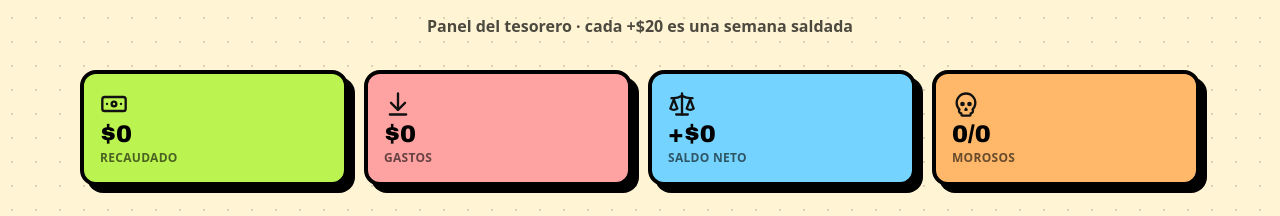
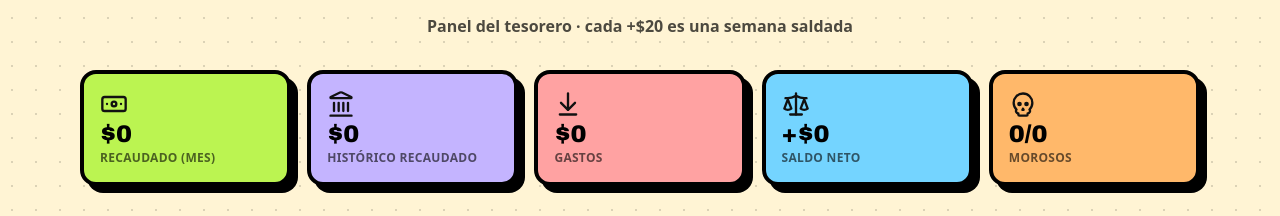
Before and after one commit to ImJesUs2006/TesoRun, a Next.js app: page /admin-teso in a window 1280 px wide. Shown: the part 138-354 px from the top of the page. Built offline with nearby package versions, Linux system fonts and the light colour scheme; no server answers; the database is empty.

Commit message:
Fix: Historico

```diff
--- a/app/admin-teso/page.tsx
+++ b/app/admin-teso/page.tsx
@@ -28,7 +28,7 @@ export default async function AdminTesoPage({
   const comentariosTotalPaginas = Math.max(1, Math.ceil(totalComentarios / COMENTARIOS_ADMIN_POR_PAGINA));
   const comentariosPagina = Math.max(1, Math.min(Number(comentariosPaginaRaw) || 1, comentariosTotalPaginas));
 
-  const [alumnos, anuncios, transacciones, ingresosMes, gastosMes, comentarios, encuestas, sugerencias, configuracion] =
+  const [alumnos, anuncios, transacciones, ingresosMes, historicoIngresos, gastosMes, comentarios, encuestas, sugerencias, configuracion] =
     await Promise.all([
       prisma.alumno.findMany({ orderBy: { nombre: "asc" } }),
       prisma.anuncio.findMany({ orderBy: { fecha: "desc" }, take: 20 }),
@@ -39,6 +39,10 @@ export default async function AdminTesoPage({
       }),
       prisma.transaccion.aggregate({
         where: { tipo: "INGRESO", fecha: { gte: inicioMes } },
+        _sum: { monto: true },
+      }),
+      prisma.transaccion.aggregate({
+        where: { tipo: "INGRESO" },
         _sum: { monto: true },
       }),
       prisma.transaccion.aggregate({
@@ -65,6 +69,7 @@ export default async function AdminTesoPage({
     ]);
 
   const recaudado = ingresosMes._sum.monto ?? 0;
+  const historico = historicoIngresos._sum.monto ?? 0;
   const gastos = gastosMes._sum.monto ?? 0;
 
   // Deuda en tiempo real (no se guarda en BD).
@@ -88,7 +93,7 @@ export default async function AdminTesoPage({
       </p>
 
       <ToastProvider>
-        <Resumen recaudado={recaudado} gastos={gastos} morosos={morosos} alumnos={alumnos.length} />
+        <Resumen recaudado={recaudado} historico={historico} gastos={gastos} morosos={morosos} alumnos={alumnos.length} />
 
         <div className="flex flex-wrap justify-center gap-3">
           <a
--- a/app/page.tsx
+++ b/app/page.tsx
@@ -3,7 +3,7 @@ import { META_MENSUAL } from "@/lib/config";
 import { calcularDeuda } from "@/lib/deuda";
 import { cookies } from "next/headers";
 import { COOKIE_DEVICE } from "@/lib/seguridad";
-import { ArrowDownToLine, Banknote, CalendarDays, FileSpreadsheet, Scale } from "lucide-react";
+import { ArrowDownToLine, Banknote, CalendarDays, FileSpreadsheet, Landmark, Scale } from "lucide-react";
 import { AnunciosCinta } from "@/components/anuncios-cinta";
 import { CarruselSeBusca } from "@/components/carrusel-se-busca";
 import { ListaAlumnos } from "@/components/lista-alumnos";
@@ -33,7 +33,7 @@ export default async function HomePage({
 
   const deviceId = (await cookies()).get(COOKIE_DEVICE)?.value ?? null;
 
-  const [alumnos, anuncios, comentarios, totalComentarios, encuestas, pagos, ingresosMes, gastosMes, gastos, configuracion] =
+  const [alumnos, anuncios, comentarios, totalComentarios, encuestas, pagos, ingresosMes, historicoIngresos, gastosMes, gastos, configuracion] =
     await Promise.all([
       prisma.alumno.findMany({
         orderBy: [
@@ -81,6 +81,10 @@ export default async function HomePage({
       }),
       prisma.transaccion.aggregate({
         where: { tipo: "INGRESO", fecha: { gte: inicioMes } },
+        _sum: { monto: true },
+      }),
+      prisma.transaccion.aggregate({
+        where: { tipo: "INGRESO" },
         _sum: { monto: true },
       }),
       prisma.transaccion.aggregate({
@@ -174,6 +178,7 @@ export default async function HomePage({
   const heroes = alumnosConDeuda.filter((a) => a.deuda === 0);
   const morosos = alumnosConDeuda.filter((a) => a.deuda > 0);
   const recaudado = ingresosMes._sum.monto ?? 0;
+  const historico = historicoIngresos._sum.monto ?? 0;
   const gastosTotal = gastosMes._sum.monto ?? 0;
   const saldo = recaudado - gastosTotal;
 
@@ -198,7 +203,10 @@ export default async function HomePage({
 
         <div className="flex flex-wrap justify-center gap-3">
           <span className="inline-flex items-center gap-1.5 rounded-full border-2 border-black bg-lime-300 px-3 py-1 font-black text-black">
-            <Banknote className="h-4 w-4" /> Recaudado: ${recaudado}
+            <Banknote className="h-4 w-4" /> Recaudado (mes): ${recaudado}
+          </span>
+          <span className="inline-flex items-center gap-1.5 rounded-full border-2 border-black bg-violet-300 px-3 py-1 font-black text-black">
+            <Landmark className="h-4 w-4" /> Histórico: ${historico}
           </span>
           <span className="inline-flex items-center gap-1.5 rounded-full border-2 border-black bg-red-300 px-3 py-1 font-black text-black">
             <ArrowDownToLine className="h-4 w-4" /> Gastos: ${gastosTotal}
--- a/components/admin/resumen.tsx
+++ b/components/admin/resumen.tsx
@@ -1,24 +1,31 @@
 "use client";
 
 import { motion } from "framer-motion";
-import { ArrowDownToLine, Banknote, Scale, Skull } from "lucide-react";
+import { ArrowDownToLine, Banknote, Landmark, Scale, Skull } from "lucide-react";
 
 type Props = {
   recaudado: number;
+  historico: number;
   gastos: number;
   morosos: number;
   alumnos: number;
 };
 
-export function Resumen({ recaudado, gastos, morosos, alumnos }: Props) {
+export function Resumen({ recaudado, historico, gastos, morosos, alumnos }: Props) {
   const saldo = recaudado - gastos;
 
   const tarjetas = [
     {
-      etiqueta: "Recaudado",
+      etiqueta: "Recaudado (mes)",
       valor: `$${recaudado}`,
       color: "bg-lime-300",
       Icono: Banknote,
+    },
+    {
+      etiqueta: "Histórico recaudado",
+      valor: `$${historico}`,
+      color: "bg-violet-300",
+      Icono: Landmark,
     },
     { etiqueta: "Gastos", valor: `$${gastos}`, color: "bg-red-300", Icono: ArrowDownToLine },
     {
@@ -31,7 +38,7 @@ export function Resumen({ recaudado, gastos, morosos, alumnos }: Props) {
   ];
 
   return (
-    <div className="grid grid-cols-2 gap-4 lg:grid-cols-4">
+    <div className="grid grid-cols-2 gap-4 md:grid-cols-3 lg:grid-cols-5">
       {tarjetas.map((t, i) => (
         <motion.div
           key={t.etiqueta}
```
